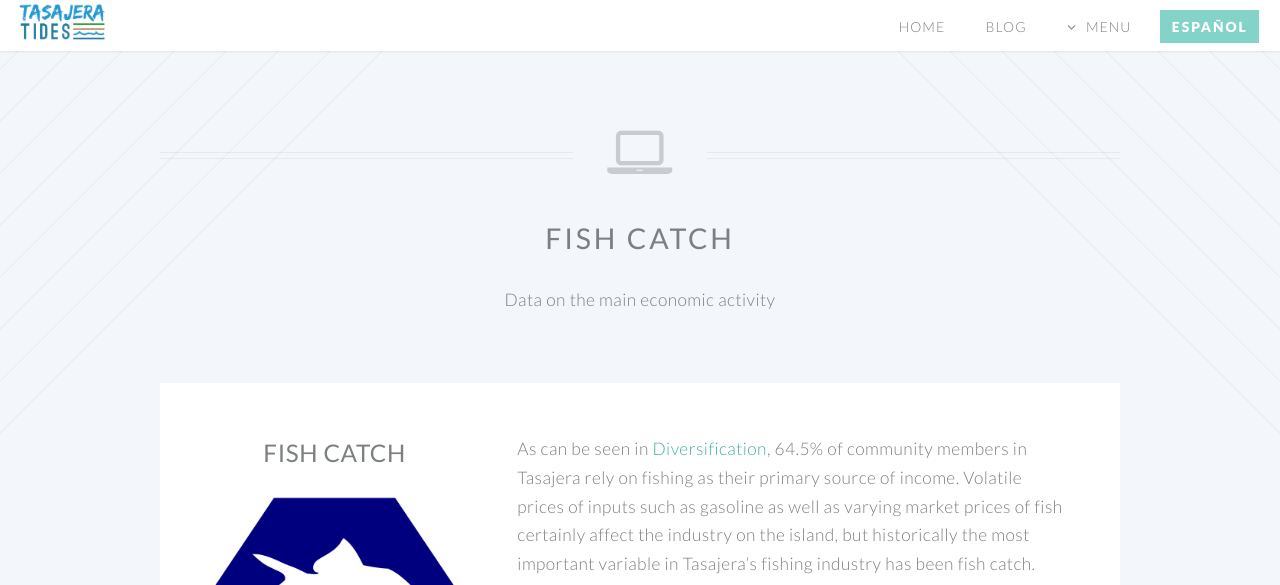
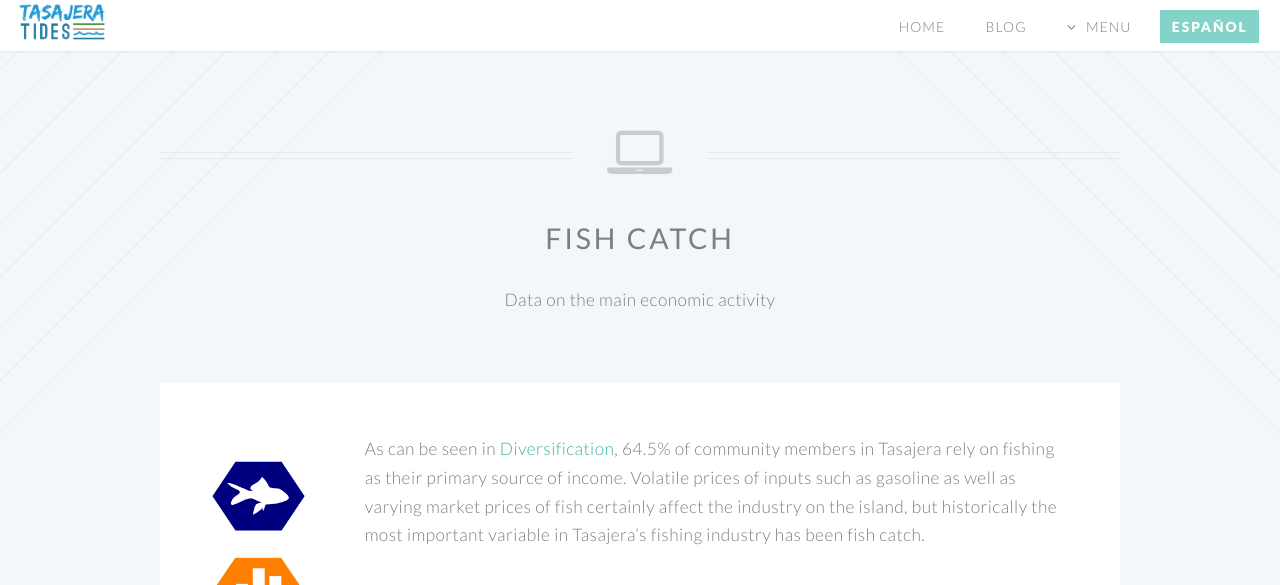
Before and after one commit to danteo90/danteo90.github.io, a Jekyll site: the page fish-catch.html, which Jekyll copies as it is, in a window 1280 px wide and 1400 px high. Shown: the top 585 px of the window. Built offline with Jekyll 4.4.1, drawn with Linux system fonts in a browser that asks for light colours; some of the changed text lies outside the part shown; grey boxes are pictures that could not be loaded.

Commit message:
Update fish-catch.html

```diff
--- a/fish-catch.html
+++ b/fish-catch.html
@@ -24,6 +24,7 @@
 			<link rel="stylesheet" href="/css/style-wide.css" />
 			<link rel="stylesheet" href="/css/style-noscript.css" />
 		</noscript>
+		<link href="/css/Hover.css" rel="stylesheet" media="all" />
 		<!--[if lte IE 8]><link rel="stylesheet" href="css/ie/v8.css" /><![endif]-->
 		<!--[if lte IE 9]><link rel="stylesheet" href="css/ie/v9.css" /><![endif]-->
 	</head>
@@ -100,37 +101,37 @@
 					<section class="wrapper style4 container">
 
 						<div class="row oneandhalf">
-							<div class="4u">
+							<div class="2u">
 
 								<!-- Sidebar -->
 									<div class="sidebar">
 										<section>
 											<header>
-												<h3><a href="/fish-catch.html"><strong>Fish Catch</strong></a></h3>
-												<a href="/fish-catch.html" class="image featured"><img src="images/fish-catch-icon.png" alt=""/></a>
+												<a href="/fish-catch.html" class="image newfit hvr-bob"><img src="images/fish-catch-icon.png" alt="" title="Fish Catch"/></a>
+												<kirk><h3>Fish Catch</h3></kirk>
 											</header>
 											<header>
-												<h3><a href="/diversification.html"><strong>Diversification</strong></a></h3>
-												<a href="/diversification.html" class="image featured"><img src="images/diversification-icon.png" alt=""/></a>
+												<a href="/diversification.html" class="image newfit hvr-bob"><img src="images/diversification-icon.png" alt=""/></a>
+												<kirk><h3>Diversification</h3></kirk>
 											</header>
 											<header>
-												<h3><a href="/price-of-gas.html"><strong>Price of Gas</strong></a></h3>
-												<a href="/price-of-gas.html" class="image featured"><img src="images/price-of-gas-icon.png" alt=""/></a>
+												<a href="/price-of-gas.html" class="image newfit hvr-bob"><img src="images/price-of-gas-icon.png" alt=""/></a>
+												<kirk><h3>Price of Gas</h3></kirk>
 											</header>
 											<header>
-												<h3><a href="/food-prices.html"><strong>Food Prices</strong></a></h3>
-												<a href="/food-prices.html" class="image featured"><img src="images/food-prices-icon.png" alt=""/></a>
+												<a href="/food-prices.html" class="image newfit hvr-bob"><img src="images/food-prices-icon.png" alt=""/></a>
+												<kirk><h3>Food Prices</h3></kirk>
 											</header>
 											<header>
-												<h3><a href="/tourism.html"><strong>Tourism</strong></a></h3>
-												<a href="/tourism.html" class="image featured"><img src="images/tourism-icon.png" alt=""/></a>
+												<a href="/tourism.html" class="image newfit hvr-bob"><img src="images/tourism-icon.png" alt=""/></a>
+												<kirk><h3>Tourism</h3></kirk>
 											</header>
 										</section>
 
 									</div>
 
 							</div>
-							<div class="8u skel-cell-important">
+							<div class="10u skel-cell-important">
 
 								<!-- Content -->
 									<div class="content">
```
